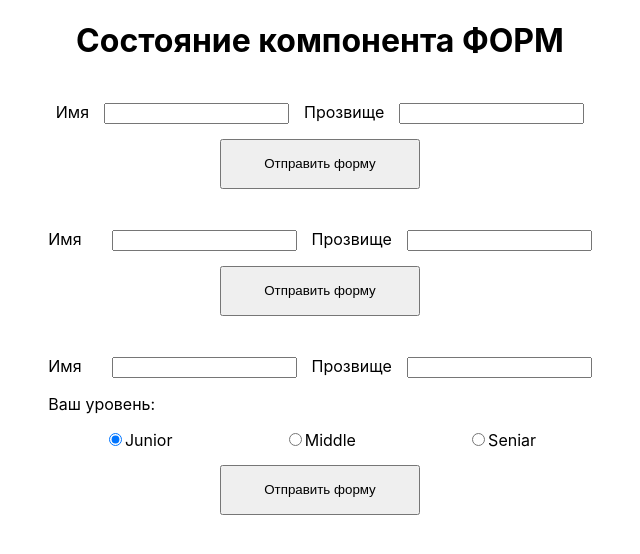
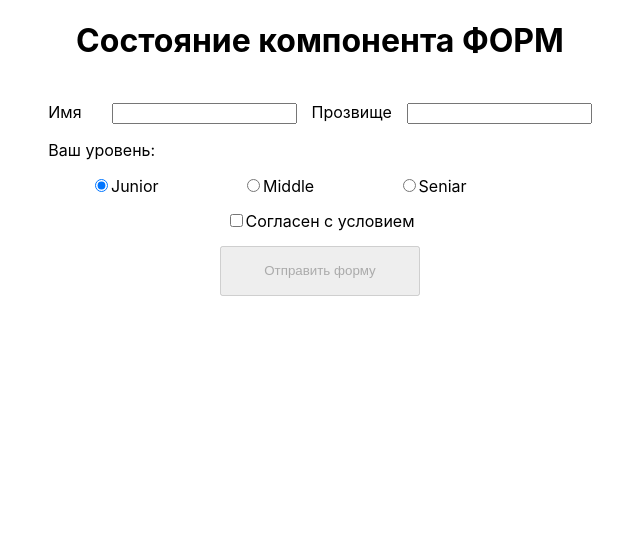
Before and after one commit to Ihor849/Home_react-trening, a React (Create React App) app: page / in a window 1280 px wide. Shown: the top 554 px of the page, without its empty margins (320-960 px from the left). Built offline with nearby package versions, Linux system fonts and the light colour scheme.

Commit message:
checkbox

```diff
--- a/src/components/App/App.jsx
+++ b/src/components/App/App.jsx
@@ -3,6 +3,7 @@ import Container from 'components/Container/Container'
 import Form1 from 'components/Form/Form1'
 import Form2 from 'components/Form/Form2'
 import RadioCheck from 'components/Form/RadioCheck'
+import CheckBox from 'components/Form/CheckBox'
 
 
 class App extends Component {
@@ -14,9 +15,10 @@ class App extends Component {
     <>
       <h1 className='title'>Состояние компонента ФОРМ</h1>
       <Container/>
-        <Form1 onSubmit={this.formSubmitHandler} />
-        <Form2 />
-        <RadioCheck/>
+        {/* <Form1 onSubmit={this.formSubmitHandler} /> */}
+        {/* <Form2 /> */}
+        {/* <RadioCheck /> */}
+        <CheckBox/>
 
     </>)
   }
--- /dev/null
+++ b/src/components/Form/CheckBox.js
@@ -0,0 +1,124 @@
+import React, { Component } from 'react';
+import shortid from 'shortid';
+import './Form.css';
+
+class CheckBox extends Component {
+  state = {
+    name: '',
+    tag: '',
+    experience: 'junior',
+    licence: false,
+  };
+
+  nameInputId = shortid.generate();
+  tagInputId = shortid.generate();
+
+  handleNameChange = e => {
+    const { name, value } = e.currentTarget;
+    console.log(e.currentTarget);
+    this.setState({
+      [name]: value,
+    });
+  };
+
+  reset = () => {
+    this.setState({
+      name: '',
+      tag: '',
+    });
+  };
+
+  handleSubmit = e => {
+    e.preventDefault();
+    console.log(this.state);
+    this.props.onSubmit(this.state);
+
+    this.reset();
+  };
+
+  handlelicence = e => {
+    console.log(e.currentTarget.checked);
+    this.setState({ licence: e.currentTarget.checked });
+  };
+
+  render() {
+    return (
+      <form className="form">
+        <div className="wrapper2">
+          <label htmlFor={this.nameInputId} className="label__name">
+            Имя
+          </label>
+          <input
+            className="input__name"
+            type="text"
+            name="name"
+            value={this.state.name}
+            id={this.nameInputId}
+            onChange={this.handleNameChange}
+          />
+          <label htmlFor={this.tagInputId} className="label__name"></label>
+          Прозвище
+          <input
+            className="input__name"
+            type="text"
+            name="tag"
+            value={this.state.tag}
+            id={this.tagInputId}
+            onChange={this.handleNameChange}
+          />
+          <p>Ваш уровень: </p>
+          <div className="radio__btn">
+            <label>
+              <input
+                type="radio"
+                name="experience"
+                value="junior"
+                onChange={this.handleNameChange}
+                checked={this.state.experience === 'junior'}
+              />
+              Junior
+            </label>
+            <label>
+              <input
+                type="radio"
+                name="experience"
+                value="middle"
+                onChange={this.handleNameChange}
+                checked={this.state.experience === 'middle'}
+              />
+              Middle
+            </label>
+            <label>
+              <input
+                type="radio"
+                name="experience"
+                value="seniar"
+                onChange={this.handleNameChange}
+                checked={this.state.experience === 'seniar'}
+              />
+              Seniar
+            </label>
+            <br />
+          </div>
+        </div>
+        <label>
+          <input
+            type="checkbox"
+            name="licence"
+            checked={this.state.licence}
+            onChange={this.handlelicence}
+          ></input>
+          Согласен с условием
+        </label>
+        <button
+          type="submit"
+          disabled={!this.state.licence}
+          className="form__btn"
+        >
+          Отправить форму
+        </button>
+      </form>
+    );
+  }
+}
+export default CheckBox;
```
